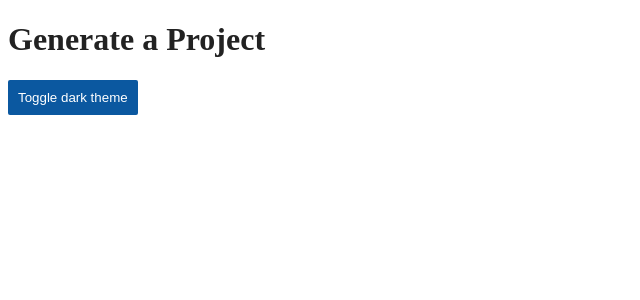
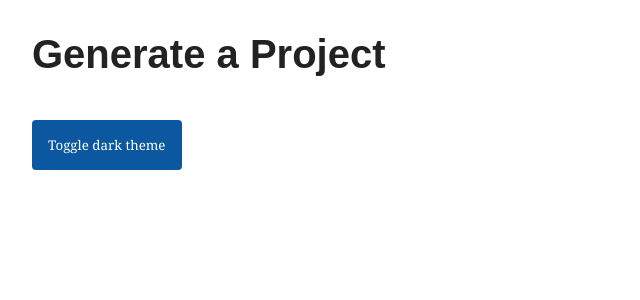
Before and after one commit to hackathon-project-generator/project-gen, an Angular app: page / in a window 1280 px wide. Shown: the top 300 px of the page, without its empty margins (0-640 px from the left). Built offline with nearby package versions, Linux system fonts and the light colour scheme.

Commit message:
Final Dark Mode

```diff
--- a/src/styles.css
+++ b/src/styles.css
@@ -13,16 +13,33 @@
 
   body {
     background: var(--bkg-color);
+    margin: 2em;
+  }
+
+  body, input[type="text"], button {
+    color: #333;
+    font-family: Cambria, Georgia, serif;
   }
 
   h1,
   p {
     color: var(--text-color);
+    font-family: Arial, Helvetica, sans-serif;
+    font-size: 250%;
   }
   button {
-    padding: 10px;
+    padding: 1rem;
     border: none;
-    border-radius: 2px;
+    border-radius: 4px;
+    cursor: pointer;
     color: var(--btn-txt-color);
     background-color: var(--btn-bg-color);
+    margin-right: 1rem;
+    margin-bottom: 1rem;
+    margin-top: 1rem;
   }
+
+  button:hover {
+    background-color: rgb(78, 78, 78);
+    color: white;
+  }
```
